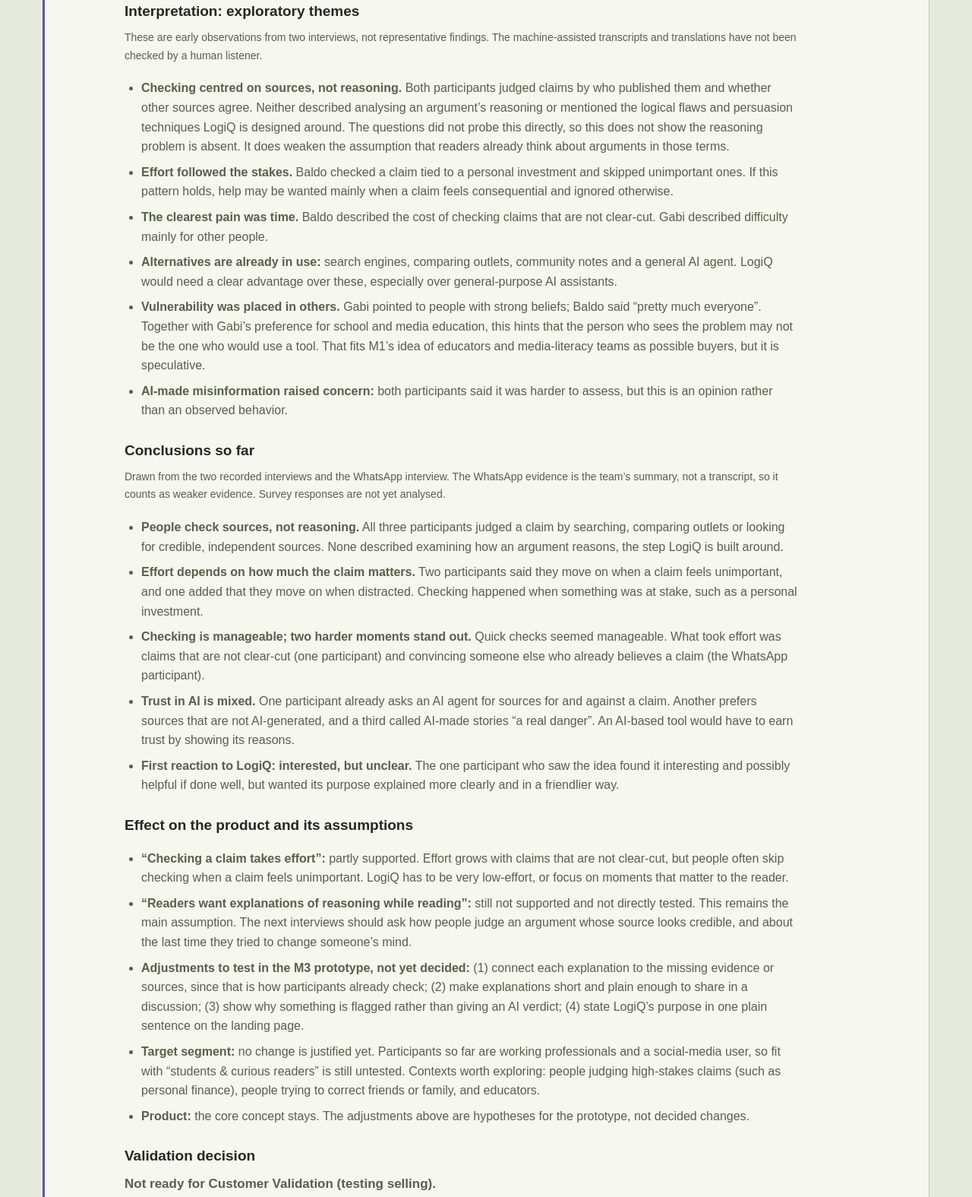
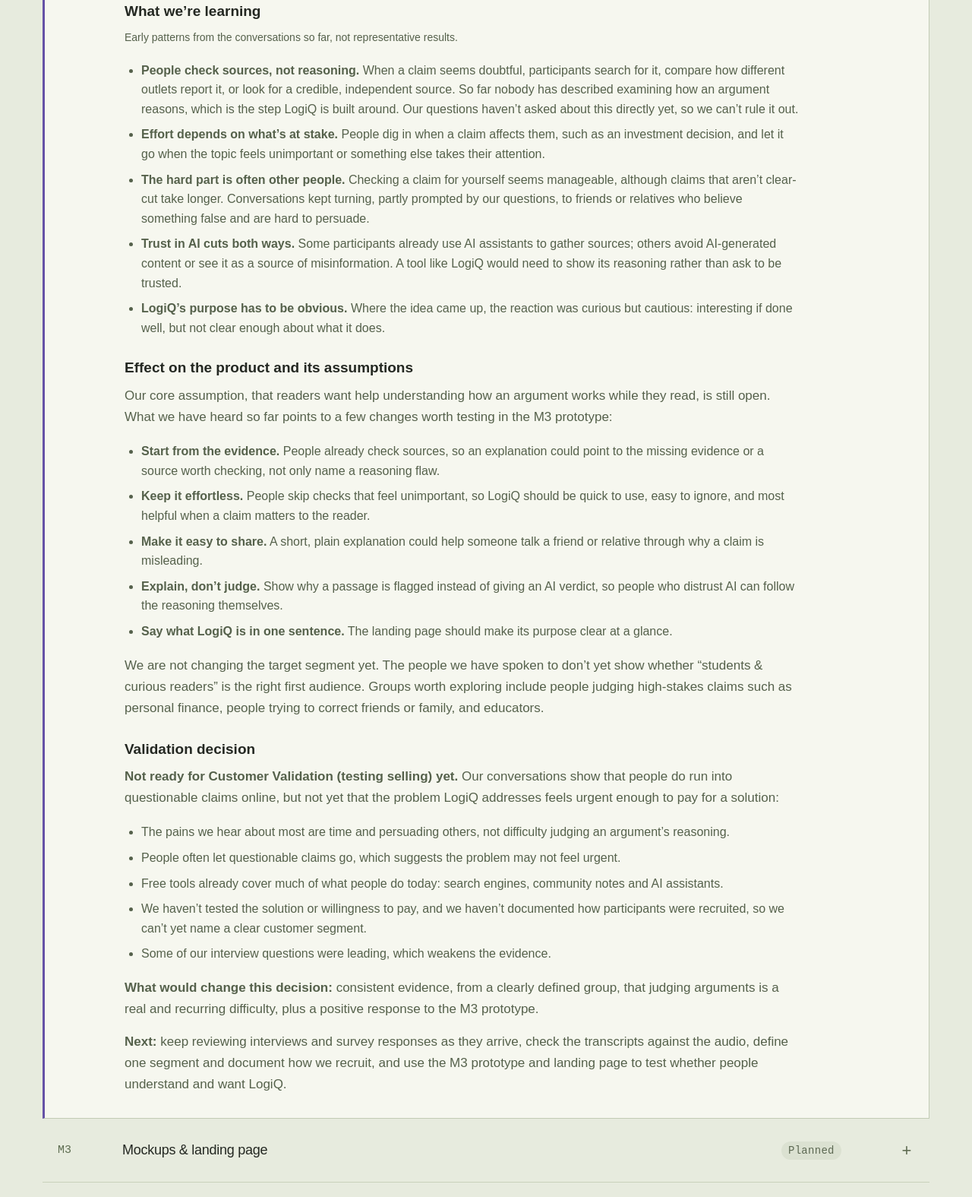
Before and after one commit to andrei-27/logiq-fiki, a plain HTML site: page index.html in a window 1280 px wide. Shown: the part 2234-3809 px from the top of the page at 76% size. Drawn offline with Linux system fonts and the light colour scheme.

Commit message:
Rewrite M2 conclusions so they hold as responses grow
- Merge the interpretation and conclusions into "What we're learning".
- Rewrite "Effect on the product" and "Validation decision" in plainer
  language, without participant counts, and add what would change the
  decision.
- Generalise the introduction and the interview questions note so they stay
  accurate as new interviews and survey responses are added.

Co-Authored-By: Claude Opus 5.5 <noreply@anthropic.com>
Committed-By-Agent: claude

```diff
--- a/index.html
+++ b/index.html
@@ -43,31 +43,32 @@
         <details class="milestone"><summary><span class="milestone-number">M0</span><span class="milestone-title">Idea registration</span><span class="status status-defined">Idea defined</span><span class="expand-icon" aria-hidden="true">+</span></summary><div class="milestone-content"><p>LogiQ’s starting concept is a digital copilot for critical thinking. It aims to highlight potentially problematic reasoning and explain it in accessible language.</p><p class="small-note">This status describes the idea’s definition, not confirmation of course registration.</p></div></details>
         <details class="milestone"><summary><span class="milestone-number">M1</span><span class="milestone-title">Fiki & project description</span><span class="status status-defined">Documented</span><span class="expand-icon" aria-hidden="true">+</span></summary><div class="milestone-content"><p class="eyebrow">19 OCTOBER 2026 · PROJECT DEFINITION</p><p>This page presents the problem, proposed solution, customer segments, competitive positioning, metrics, costs, revenue hypotheses, and team.</p><div class="milestone-links"><a href="#idea">Problem & solution ↗</a><a href="#audience">Customer segments ↗</a><a href="#model">Business model ↗</a><a href="#metrics">Key metrics ↗</a><a href="#team">Team ↗</a></div><p><strong>Next decisions:</strong> use customer discovery to test whether the problem exists before pitching a solution.</p><a class="text-link" href="https://ocw.cs.pub.ro/courses/se/project/milestones/m1" target="_blank" rel="noopener noreferrer">Official M1 requirements ↗</a></div></details>
         <details class="milestone current" id="m2" open><summary><span class="milestone-number">M2</span><span class="milestone-title">Idea validation</span><span class="status status-current">Current</span><span class="expand-icon" aria-hidden="true">+</span></summary><div class="milestone-content m2-content"><p class="eyebrow">02 NOVEMBER 2026 · VALIDATION 1 (IDEA)</p>
-<p>M1 framed the problem as a hypothesis: online content mixes claims with persuasive framing, which can make evaluation effortful. We hypothesize that a brief, contextual explanation and a question about missing evidence could help readers assess arguments while reading.</p><p>To test the problem, we are collecting evidence in three ways: recorded interviews, a WhatsApp interview and an online survey. Each participant has a separate page with their answers, and new consented survey responses appear on the Interviews page automatically. LogiQ was not presented in the recorded interviews; one WhatsApp participant commented on the idea, so the solution remains untested beyond first impressions.</p>
+<p>M1 framed the problem as a hypothesis: online content mixes claims with persuasive framing, which can make evaluation effortful. We hypothesize that a brief, contextual explanation and a question about missing evidence could help readers assess arguments while reading.</p><p>To test the problem, we talk to people through recorded interviews, chat interviews and an online survey. Their answers are on the Interviews and Findings pages, and new survey responses appear there automatically once their authors consent to it. Most conversations focus on the problem rather than on LogiQ itself, so the solution is still largely untested.</p>
 <div class="m2-actions"><a class="button button-dark" href="https://docs.google.com/forms/d/e/1FAIpQLSe82ZtVTgC3aXJwMPEf3MrmYU-SiMWx-4xmwU0hlK-8k3c6nw/viewform" target="_blank" rel="noopener noreferrer">Open the online survey <span aria-hidden="true">↗</span></a><a class="button button-outline" href="./interviews.html">Browse interviews and responses <span aria-hidden="true">→</span></a><a class="button button-outline" href="./findings.html">Findings: what each participant said <span aria-hidden="true">→</span></a></div>
-<p class="small-note">What each participant said is on the <a href="./findings.html">findings page</a>. The interpretation and conclusions below draw on the two recorded interviews and the WhatsApp interview; survey responses are not yet analysed.</p>
-<h3>Interview questions</h3><p class="small-note">These are the eight customer-discovery questions provided for M2. The interviews were conducted in Romanian; the linked transcripts include the original dialogue and English translations.</p>
+<p class="small-note">What each participant said is on the <a href="./findings.html">findings page</a>. The sections below are our interpretation, and we revise them as new interviews and survey responses come in.</p>
+<h3>Interview questions</h3><p class="small-note">These are the customer-discovery questions we use for M2 interviews and the survey. Interviews are held in the participant’s language; transcripts include the original dialogue and an English translation where needed.</p>
 <ol class="interview-questions"><li>Think about the last time you encountered an online claim or argument that you wanted to evaluate. What happened?</li><li>What were you trying to accomplish in that situation, and why did the argument matter to you?</li><li>How did you decide whether the argument was convincing? Walk me through what you actually did.</li><li>What, if anything, was difficult, time-consuming, or left unresolved during that process?</li><li>Can you recall an occasion when you decided not to investigate an online argument? What made you move on?</li><li>What tools, resources, or people have you turned to when trying to understand an argument? Tell me about the last time you used them.</li><li>Do you know anyone, especially someone close to you, who has recently believed fake news or internet propaganda and used it to try to win an argument?</li><li>Do you think it’s hard to spot fake news in the new era, especially in the last few years, when creating pieces of misinformation with AI help has become easier than ever?</li></ol>
-<h3>Interpretation: exploratory themes</h3><p class="small-note">These are early observations from two interviews, not representative findings. The machine-assisted transcripts and translations have not been checked by a human listener.</p>
-<ul class="evidence-list"><li><strong>Checking centred on sources, not reasoning.</strong> Both participants judged claims by who published them and whether other sources agree. Neither described analysing an argument’s reasoning or mentioned the logical flaws and persuasion techniques LogiQ is designed around. The questions did not probe this directly, so this does not show the reasoning problem is absent. It does weaken the assumption that readers already think about arguments in those terms.</li>
-<li><strong>Effort followed the stakes.</strong> Baldo checked a claim tied to a personal investment and skipped unimportant ones. If this pattern holds, help may be wanted mainly when a claim feels consequential and ignored otherwise.</li>
-<li><strong>The clearest pain was time.</strong> Baldo described the cost of checking claims that are not clear-cut. Gabi described difficulty mainly for other people.</li>
-<li><strong>Alternatives are already in use:</strong> search engines, comparing outlets, community notes and a general AI agent. LogiQ would need a clear advantage over these, especially over general-purpose AI assistants.</li>
-<li><strong>Vulnerability was placed in others.</strong> Gabi pointed to people with strong beliefs; Baldo said “pretty much everyone”. Together with Gabi’s preference for school and media education, this hints that the person who sees the problem may not be the one who would use a tool. That fits M1’s idea of educators and media-literacy teams as possible buyers, but it is speculative.</li>
-<li><strong>AI-made misinformation raised concern:</strong> both participants said it was harder to assess, but this is an opinion rather than an observed behavior.</li></ul>
-<h3>Conclusions so far</h3><p class="small-note">Drawn from the two recorded interviews and the WhatsApp interview. The WhatsApp evidence is the team’s summary, not a transcript, so it counts as weaker evidence. Survey responses are not yet analysed.</p>
-<ul class="evidence-list"><li><strong>People check sources, not reasoning.</strong> All three participants judged a claim by searching, comparing outlets or looking for credible, independent sources. None described examining how an argument reasons, the step LogiQ is built around.</li>
-<li><strong>Effort depends on how much the claim matters.</strong> Two participants said they move on when a claim feels unimportant, and one added that they move on when distracted. Checking happened when something was at stake, such as a personal investment.</li>
-<li><strong>Checking is manageable; two harder moments stand out.</strong> Quick checks seemed manageable. What took effort was claims that are not clear-cut (one participant) and convincing someone else who already believes a claim (the WhatsApp participant).</li>
-<li><strong>Trust in AI is mixed.</strong> One participant already asks an AI agent for sources for and against a claim. Another prefers sources that are not AI-generated, and a third called AI-made stories “a real danger”. An AI-based tool would have to earn trust by showing its reasons.</li>
-<li><strong>First reaction to LogiQ: interested, but unclear.</strong> The one participant who saw the idea found it interesting and possibly helpful if done well, but wanted its purpose explained more clearly and in a friendlier way.</li></ul>
-<h3>Effect on the product and its assumptions</h3><ul class="evidence-list"><li><strong>“Checking a claim takes effort”:</strong> partly supported. Effort grows with claims that are not clear-cut, but people often skip checking when a claim feels unimportant. LogiQ has to be very low-effort, or focus on moments that matter to the reader.</li>
-<li><strong>“Readers want explanations of reasoning while reading”:</strong> still not supported and not directly tested. This remains the main assumption. The next interviews should ask how people judge an argument whose source looks credible, and about the last time they tried to change someone’s mind.</li>
-<li><strong>Adjustments to test in the M3 prototype, not yet decided:</strong> (1) connect each explanation to the missing evidence or sources, since that is how participants already check; (2) make explanations short and plain enough to share in a discussion; (3) show why something is flagged rather than giving an AI verdict; (4) state LogiQ’s purpose in one plain sentence on the landing page.</li>
-<li><strong>Target segment:</strong> no change is justified yet. Participants so far are working professionals and a social-media user, so fit with “students &amp; curious readers” is still untested. Contexts worth exploring: people judging high-stakes claims (such as personal finance), people trying to correct friends or family, and educators.</li>
-<li><strong>Product:</strong> the core concept stays. The adjustments above are hypotheses for the prototype, not decided changes.</li></ul>
-<h3>Validation decision</h3><p><strong>Not ready for Customer Validation (testing selling).</strong></p><ul class="evidence-list"><li>The evidence is three interviews with undocumented recruitment, one of them available only as a summary, so no customer segment has been identified.</li><li>The problem as LogiQ frames it, difficulty judging reasoning, was not clearly observed. The pains that did appear (claims that are not clear-cut, persuading others) each came from one participant, and two participants skip checking when a claim feels unimportant. That suggests the problem may not feel urgent.</li><li>Participants already use free alternatives: search engines, community notes and AI assistants.</li><li>Only one participant reacted to the idea; the reaction was conditional, and willingness to pay was not tested.</li><li>Some answers were shaped by leading or solution-oriented questions.</li></ul>
-<p><strong>Next:</strong> analyse the survey responses against the same assumptions as they arrive; check the transcripts against the audio; define one segment and document how participants are recruited; and use the M3 prototype and landing page to test whether people understand and want LogiQ before testing an offer.</p></div></details>
+<h3>What we’re learning</h3><p class="small-note">Early patterns from the conversations so far, not representative results.</p>
+<ul class="evidence-list"><li><strong>People check sources, not reasoning.</strong> When a claim seems doubtful, participants search for it, compare how different outlets report it, or look for a credible, independent source. So far nobody has described examining how an argument reasons, which is the step LogiQ is built around. Our questions haven’t asked about this directly yet, so we can’t rule it out.</li>
+<li><strong>Effort depends on what’s at stake.</strong> People dig in when a claim affects them, such as an investment decision, and let it go when the topic feels unimportant or something else takes their attention.</li>
+<li><strong>The hard part is often other people.</strong> Checking a claim for yourself seems manageable, although claims that aren’t clear-cut take longer. Conversations kept turning, partly prompted by our questions, to friends or relatives who believe something false and are hard to persuade.</li>
+<li><strong>Trust in AI cuts both ways.</strong> Some participants already use AI assistants to gather sources; others avoid AI-generated content or see it as a source of misinformation. A tool like LogiQ would need to show its reasoning rather than ask to be trusted.</li>
+<li><strong>LogiQ’s purpose has to be obvious.</strong> Where the idea came up, the reaction was curious but cautious: interesting if done well, but not clear enough about what it does.</li></ul>
+<h3>Effect on the product and its assumptions</h3><p>Our core assumption, that readers want help understanding how an argument works while they read, is still open. What we have heard so far points to a few changes worth testing in the M3 prototype:</p>
+<ul class="evidence-list"><li><strong>Start from the evidence.</strong> People already check sources, so an explanation could point to the missing evidence or a source worth checking, not only name a reasoning flaw.</li>
+<li><strong>Keep it effortless.</strong> People skip checks that feel unimportant, so LogiQ should be quick to use, easy to ignore, and most helpful when a claim matters to the reader.</li>
+<li><strong>Make it easy to share.</strong> A short, plain explanation could help someone talk a friend or relative through why a claim is misleading.</li>
+<li><strong>Explain, don’t judge.</strong> Show why a passage is flagged instead of giving an AI verdict, so people who distrust AI can follow the reasoning themselves.</li>
+<li><strong>Say what LogiQ is in one sentence.</strong> The landing page should make its purpose clear at a glance.</li></ul>
+<p>We are not changing the target segment yet. The people we have spoken to don’t yet show whether “students &amp; curious readers” is the right first audience. Groups worth exploring include people judging high-stakes claims such as personal finance, people trying to correct friends or family, and educators.</p>
+<h3>Validation decision</h3><p><strong>Not ready for Customer Validation (testing selling) yet.</strong> Our conversations show that people do run into questionable claims online, but not yet that the problem LogiQ addresses feels urgent enough to pay for a solution:</p>
+<ul class="evidence-list"><li>The pains we hear about most are time and persuading others, not difficulty judging an argument’s reasoning.</li>
+<li>People often let questionable claims go, which suggests the problem may not feel urgent.</li>
+<li>Free tools already cover much of what people do today: search engines, community notes and AI assistants.</li>
+<li>We haven’t tested the solution or willingness to pay, and we haven’t documented how participants were recruited, so we can’t yet name a clear customer segment.</li>
+<li>Some of our interview questions were leading, which weakens the evidence.</li></ul>
+<p><strong>What would change this decision:</strong> consistent evidence, from a clearly defined group, that judging arguments is a real and recurring difficulty, plus a positive response to the M3 prototype.</p>
+<p><strong>Next:</strong> keep reviewing interviews and survey responses as they arrive, check the transcripts against the audio, define one segment and document how we recruit, and use the M3 prototype and landing page to test whether people understand and want LogiQ.</p></div></details>
         <details class="milestone"><summary><span class="milestone-number">M3</span><span class="milestone-title">Mockups & landing page</span><span class="status">Planned</span><span class="expand-icon" aria-hidden="true">+</span></summary><div class="milestone-content"><p>Adapt the existing LogiQ design exploration into a focused prototype. Build a separate customer-facing landing page and record what it is intended to test.</p><p><strong>Evidence to add:</strong> prototype link, main screens, landing page, and feedback.</p></div></details>
         <details class="milestone"><summary><span class="milestone-number">M4</span><span class="milestone-title">Personas, flows & architecture</span><span class="status">Planned</span><span class="expand-icon" aria-hidden="true">+</span></summary><div class="milestone-content"><p>Refine personas from research, map the reading-to-explanation flow, write user stories, and define an architecture with explicit analysis and privacy boundaries.</p><p><strong>Evidence to add:</strong> personas, user flows, prioritized stories, and architecture decisions.</p></div></details>
         <details class="milestone"><summary><span class="milestone-number">M5</span><span class="milestone-title">Design & UX validation</span><span class="status">Planned</span><span class="expand-icon" aria-hidden="true">+</span></summary><div class="milestone-content"><p>Test whether users notice an insight, understand its explanation, and can disagree or dismiss it. Look for confusing labels and unnecessary interruptions.</p><p><strong>Evidence to add:</strong> tasks, observations, and before-and-after design changes.</p></div></details>
```
